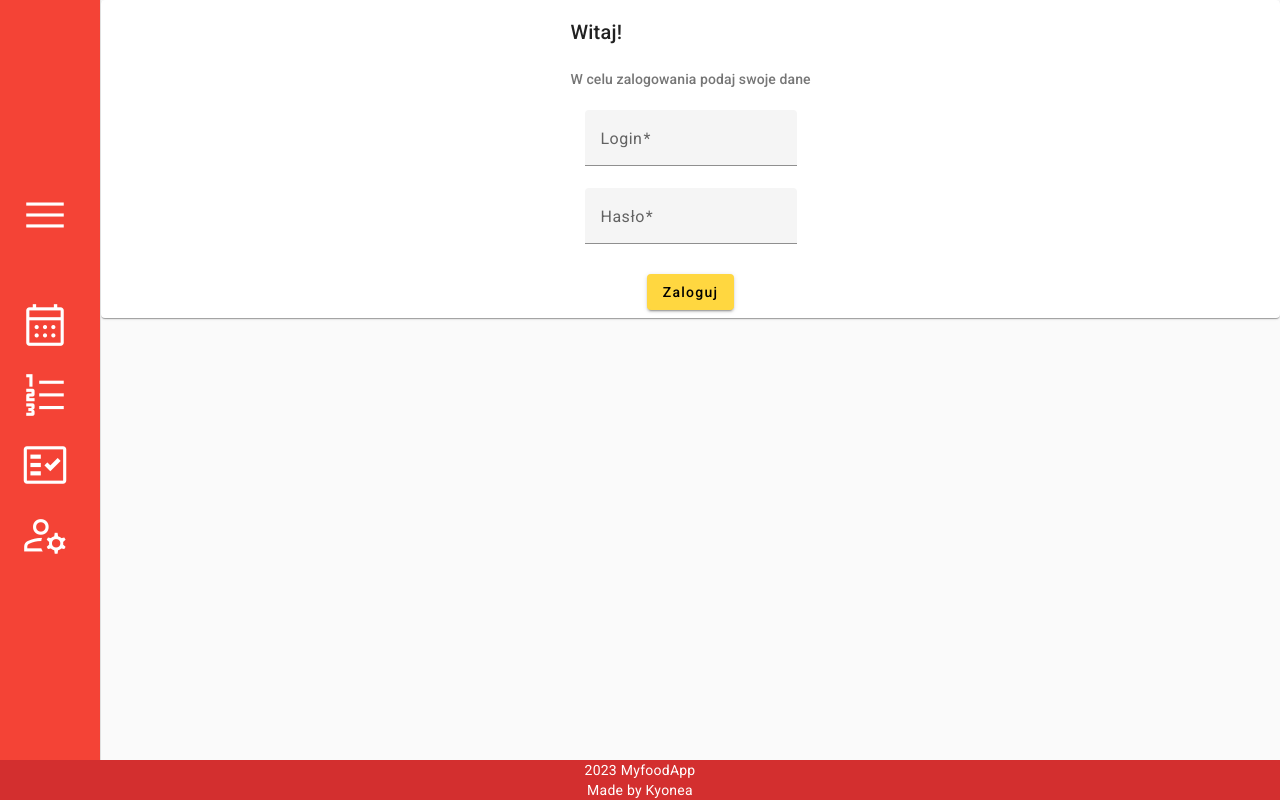
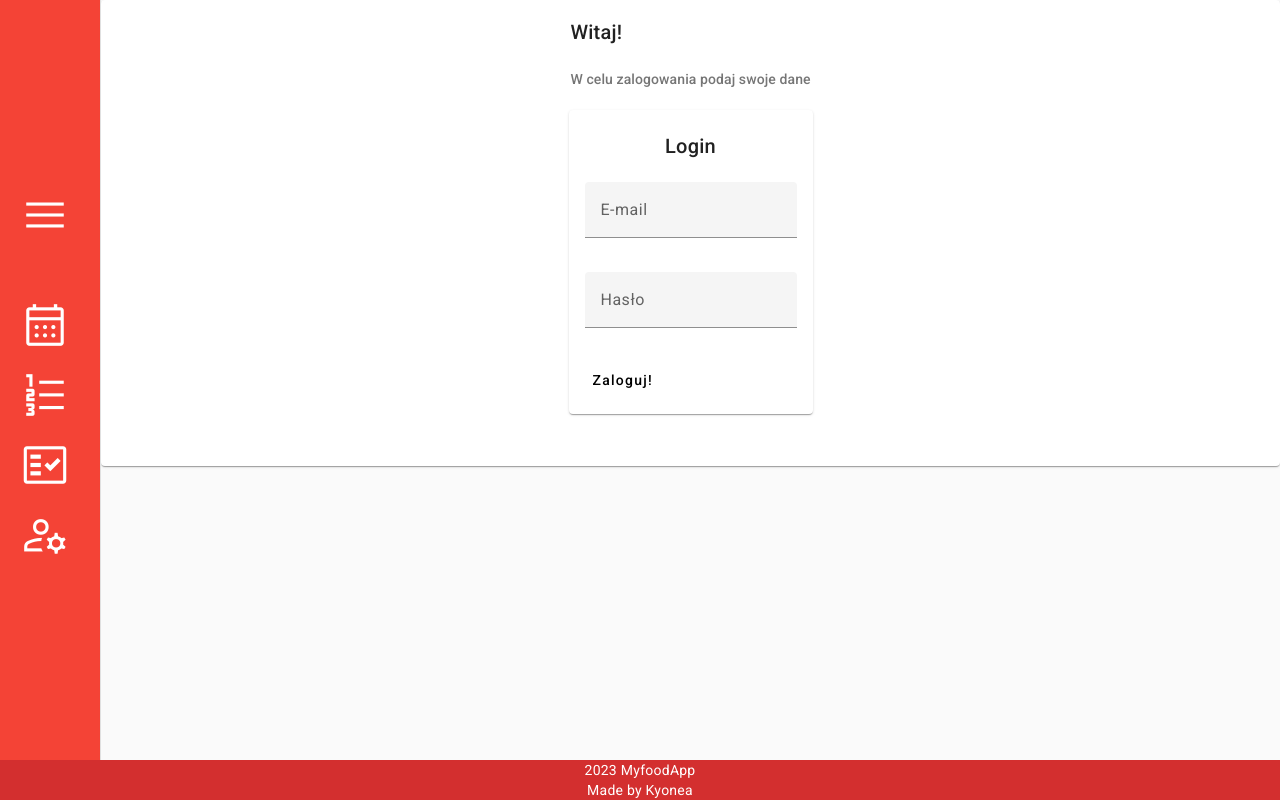
Before and after one commit to JustynaJPL/foodapp-frontend, an Angular app: page /login in a window 1280 px wide. Built offline with nearby package versions, Linux system fonts and the light colour scheme.

Commit message:
before adding localstorage

```diff
--- a/src/app/logger/log-view/log-view.component.html
+++ b/src/app/logger/log-view/log-view.component.html
@@ -6,23 +6,39 @@
   </mat-card-header>
 
   <mat-card-content>
+    <mat-card>
+      <mat-card-title>Login</mat-card-title>
+      <mat-card-content>
+        <form [formGroup]="form" (ngSubmit)="submit()">
+          <p>
             <mat-form-field>
-        <mat-label>Login</mat-label>
-        <input matInput [formControl]="login" required />
-        @if (login.invalid) {
-        <mat-error>{{ getErrorMessage() }}</mat-error>
-        }
+              <input
+                type="text"
+                matInput
+                placeholder="E-mail"
+                formControlName="username"
+              />
             </mat-form-field>
+          </p>
+
+          <p>
             <mat-form-field>
-        <mat-label>Hasło</mat-label>
-        <input matInput type="password" [formControl]="haslo" required />
-        @if (haslo.invalid) {
-        <mat-error>{{ getErrorMessage() }}</mat-error>
-        }
+              <input
+                type="password"
+                matInput
+                placeholder="Hasło"
+                formControlName="password"
+              />
             </mat-form-field>
+          </p>
+
+          <div class="button">
+            <button type="submit" mat-button>Zaloguj!</button>
+          </div>
+        </form>
       </mat-card-content>
-    <mat-card-actions end>
-      <button mat-raised-button color="accent">Zaloguj</button>
-    </mat-card-actions>
+    </mat-card>
+  </mat-card-content>
+  <mat-card-actions end> </mat-card-actions>
 </mat-card>
 <!-- </div> -->
--- a/src/app/logger/log-view/log-view.component.ts
+++ b/src/app/logger/log-view/log-view.component.ts
@@ -1,10 +1,12 @@
+import { LogService } from './../log.service';
 import { Component } from '@angular/core';
 import { CommonModule } from '@angular/common';
-import { FormControl, FormsModule, ReactiveFormsModule, Validators } from '@angular/forms';
+import { FormControl, FormGroup, FormsModule, ReactiveFormsModule, Validators } from '@angular/forms';
 import {MatInputModule} from '@angular/material/input';
 import {MatFormFieldModule} from '@angular/material/form-field';
 import {MatCardModule} from '@angular/material/card';
 import {MatButtonModule} from '@angular/material/button';
+
 
 @Component({
   selector: 'app-log-view',
@@ -15,18 +17,29 @@ import {MatButtonModule} from '@angular/material/button';
 
   ],
   templateUrl: './log-view.component.html',
-  styleUrl: './log-view.component.scss'
+  styleUrl: './log-view.component.scss',
+  providers:[LogService]
 })
 export class LogViewComponent {
-  login = new FormControl('', [Validators.required]);
-  haslo = new FormControl('', [Validators.required]);
+  form: FormGroup = new FormGroup({
+    username: new FormControl(''),
+    password: new FormControl(''),
+  });
+  isOK: Boolean;
 
-  getErrorMessage() {
-    if ((this.login.hasError('required')) || (this.haslo.hasError('required')) ) {
-      return 'Musisz podać dane';
-    }
+  constructor(private _logService: LogService){
+    this.isOK = true;
+
+  }
+
+  submit(){
+    //tutaj są przenoszone dane z logowania do servisu
+    //generuje się też token do danych
+    this.isOK = this._logService.submitlogindata(this.form.get('username')?.value ,this.form.get('password')?.value);
+  }
 
 
-    return this.login.hasError('email') ? 'Musisz podać dane' : '';
-  }
+
+
+
 }
--- /dev/null
+++ b/src/app/logger/log.service.ts
@@ -0,0 +1,54 @@
+import { Injectable } from '@angular/core';
+import axios from 'axios';
+import * as jwt_decode from 'jwt-decode';
+
+@Injectable({
+  providedIn: 'root'
+})
+export class LogService {
+  jwtToken: string;
+  decodedToken: { [key: string]: string };
+
+  constructor() {
+  }
+
+  setToken(token: string) {
+    if (token) {
+      this.jwtToken = token;
+    }
+  }
+
+  decodeToken() {
+    if (this.jwtToken) {
+    this.decodedToken = jwt_decode(this.jwtToken);
+    }
+  }
+
+  getDecodeToken() {
+    return jwt_decode(this.jwtToken);
+  }
+
+  getUser() {
+    this.decodeToken();
+    return this.decodedToken ? this.decodedToken.displayname : null;
+  }
+
+  getEmailId() {
+    this.decodeToken();
+    return this.decodedToken ? this.decodedToken.email : null;
+  }
+
+  getExpiryTime() {
+    this.decodeToken();
+    return this.decodedToken ? this.decodedToken.exp : null;
+  }
+
+  isTokenExpired(): boolean {
+    const expiryTime: number = this.getExpiryTime();
+    if (expiryTime) {
+      return ((1000 * expiryTime) - (new Date()).getTime()) < 5000;
+    } else {
+      return false;
+    }
+  }
+}
--- a/src/app/logger/logger.module.ts
+++ b/src/app/logger/logger.module.ts
@@ -2,6 +2,7 @@ import { LogViewComponent } from './log-view/log-view.component';
 import { NgModule } from '@angular/core';
 import { CommonModule } from '@angular/common';
 import { RouterModule, Routes } from '@angular/router';
+import { LogService } from './log.service';
 
 
 const routes: Routes = [
@@ -13,6 +14,7 @@ const routes: Routes = [
   imports: [
     CommonModule,RouterModule.forChild(routes)
   ],
-  exports:[RouterModule]
+  exports:[RouterModule],
+  providers: [LogService]
 })
 export class LoggerModule { }
```
Also changed, not shown: 1 other file (tests, documents, lock files or other folders). Lines whose indentation alone changed are shown as unchanged.
